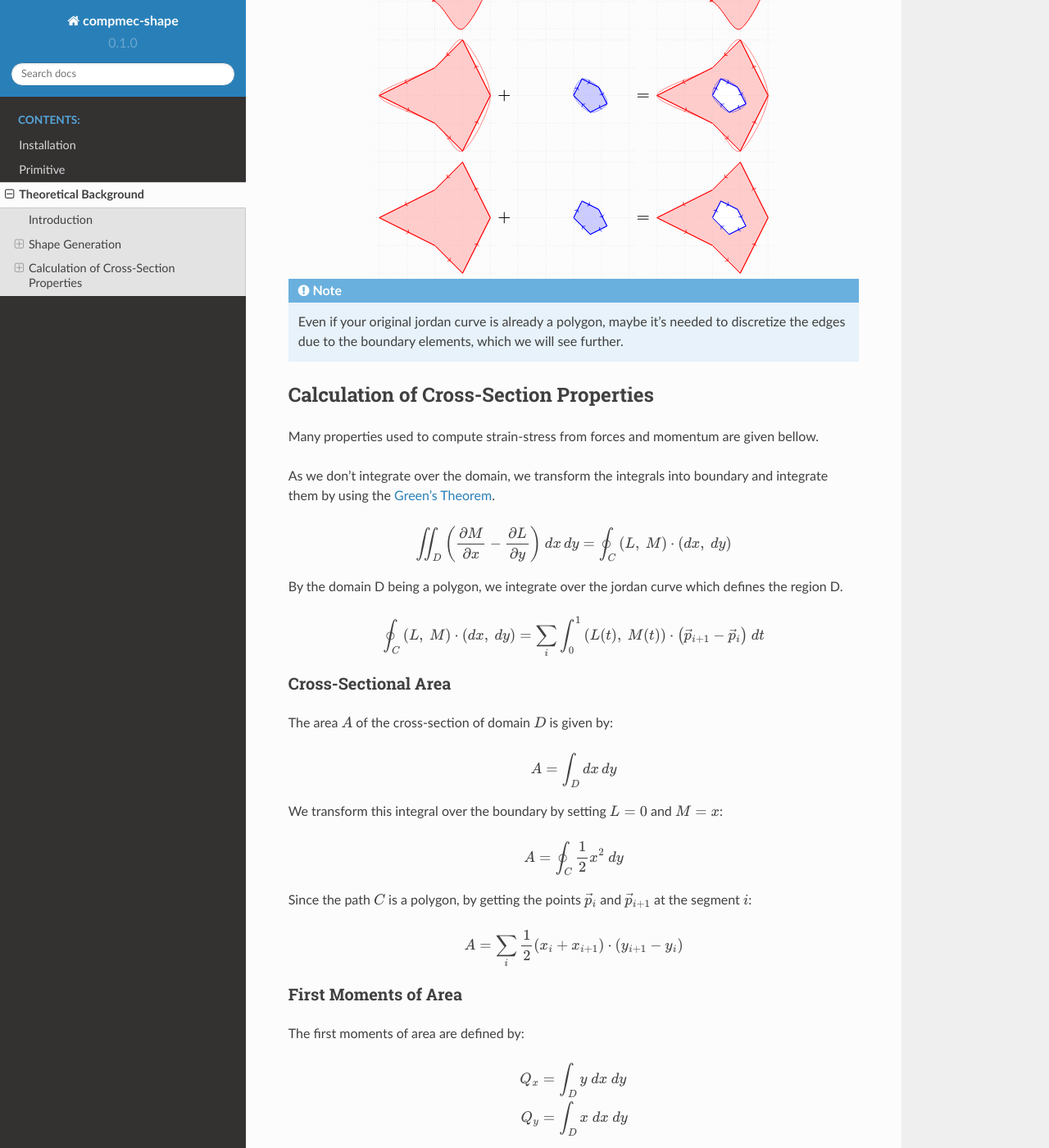
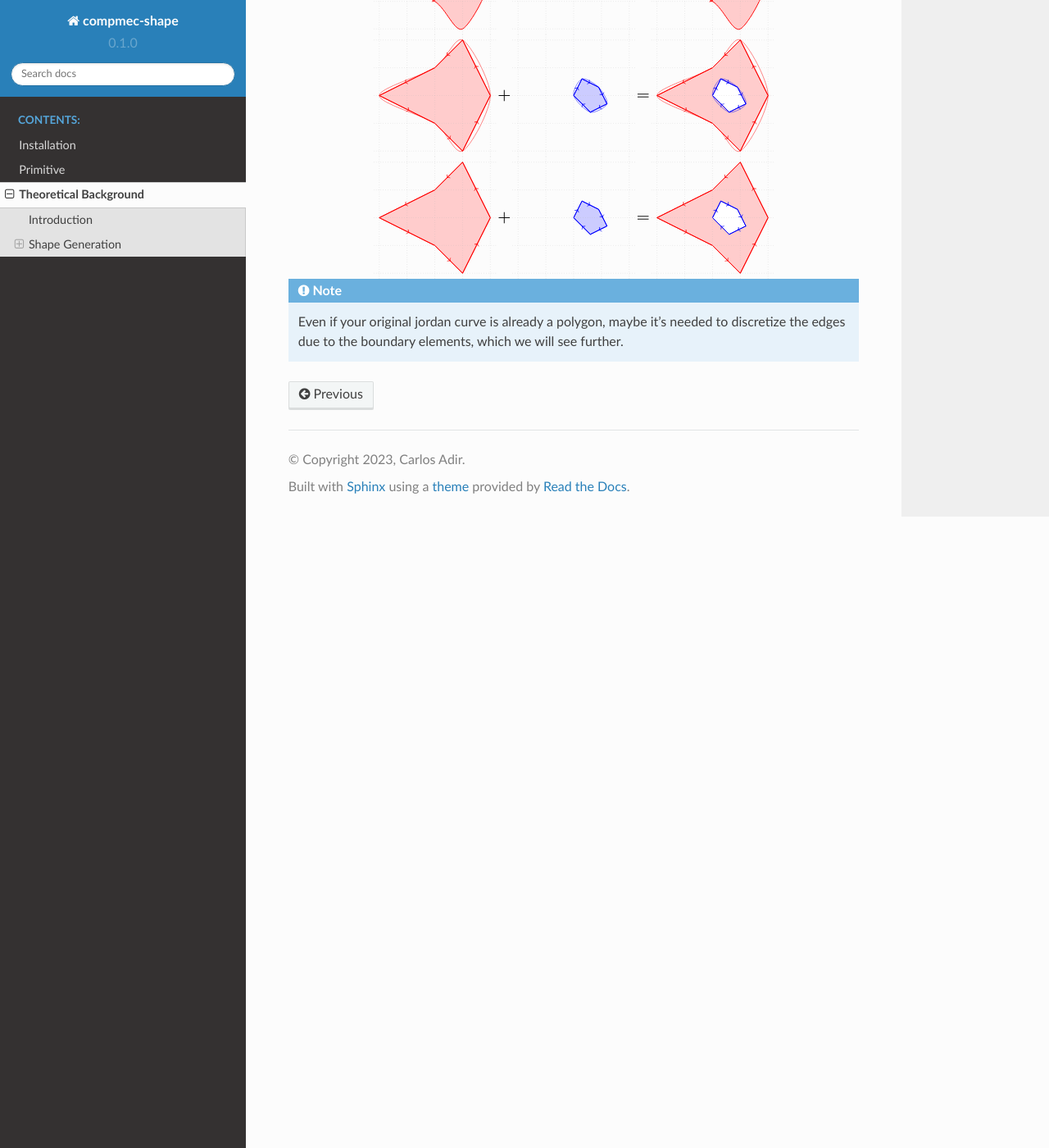
Before and after one commit to compmec/shapepy, a Sphinx documentation site: the page built from docs/source/rst/theory.rst, in a window 1280 px wide and 1400 px high, scrolled down 1047 px. Shown: the whole window at 82% size. Built offline with Sphinx 7.4.7 and the Read the Docs theme 2.0.0, drawn with Linux system fonts in a browser that asks for light colours; the version number is read from the project's files by our own code; some of the changed text lies outside the part shown.

```diff
--- a/docs/source/rst/theory.rst
+++ b/docs/source/rst/theory.rst
@@ -45,89 +45,3 @@
 
 .. note::
    Even if your original jordan curve is already a polygon, maybe it's needed to discretize the edges due to the boundary elements, which we will see further.
-
-
-
-Calculation of Cross-Section Properties
----------------------------------------
-
-Many properties used to compute strain-stress from forces and momentum are given bellow.
-
-As we don't integrate over the domain, we transform the integrals into boundary and integrate them by using the `Green's Theorem <https://en.wikipedia.org/wiki/Green%27s_theorem>`_.
-
-.. math::
-  \iint_D \left(\dfrac{\partial M}{\partial x}-\dfrac{\partial L}{\partial y}\right) \ dx \, dy = \oint_C \left(L, \ M\right) \cdot \left(dx, \ dy\right)
-
-By the domain D being a polygon, we integrate over the jordan curve which defines the region D.
-
-.. math::
-  \oint_{C} \left(L, \ M\right) \cdot \left(dx, \ dy\right) = \sum_{i} \int_{0}^{1} \left(L(t), \ M(t)\right) \cdot \left(\vec{p}_{i+1}-\vec{p}_i\right) \ dt
-
-
-Cross-Sectional Area
-^^^^^^^^^^^^^^^^^^^^
-
-The area :math:`A` of the cross-section of domain :math:`D` is given by:
-
-.. math::
-  A = \int_D dx \, dy
-
-We transform this integral over the boundary by setting :math:`L=0` and :math:`M=x`:
-
-.. math::
-  A = \oint_{C} \dfrac{1}{2}x^2 \ dy
-
-Since the path :math:`C` is a polygon, by getting the points :math:`\vec{p}_{i}` and :math:`\vec{p}_{i+1}` at the segment :math:`i`:
-
-.. math::
-  A = \sum_{i} \dfrac{1}{2}\left(x_i +x_{i+1}\right)\cdot \left(y_{i+1}-y_{i}\right)
-
-
-First Moments of Area
-^^^^^^^^^^^^^^^^^^^^^
-
-The first moments of area are defined by:
-
-.. math::
-  Q_x & = \int_D y \ dx \ dy \\
-  Q_y & = \int_D x \ dx \ dy
-
-
-Picking specific :math:`L` and :math:`M`:
-
-.. math::
-  Q_x & = \oint_C -\dfrac{1}{2}y^2 \ dx \\
-  Q_y & = \oint_C \dfrac{1}{2}x^2 \ dy
-
-Since the path :math:`C` is a polygon,
-
-.. math::
-  Q_x & = \dfrac{1}{6}\sum_{i} \left(x_{i}-x_{i+1}\right)\left(y_{i}^2+y_{i}y_{i+1}+y_{i+1}^2\right) \\
-  Q_y & = \dfrac{1}{6}\sum_{i} \left(x_{i}^2+x_{i}x_{i+1}+x_{i+1}^2\right)\left(y_{i+1}-y_{i}\right)
-
-
-Second Moments of Area
-^^^^^^^^^^^^^^^^^^^^^^
-
-The second moments of area are defined by:
-
-.. math::
-  I_{xx} &= \oint_C y^2 \ dx \ dy \\
-  I_{xy} &= \oint_C xy \ dx \ dy \\
-  I_{yy} &= \oint_C x^2 \ dx \ dy
-
-
-By picking specific :math:`L` and :math:`M`:
-
-.. math::
-  I_{xx} &= \oint_C -\dfrac{1}{3}y^3 \ dx \\
-  I_{xy} &= \oint_C -xy^2 \ dx + x^2 y \ dy  \\
-  I_{yy} &= \oint_C \dfrac{1}{3}x^3 \ dy
-
-
-Since the path :math:`C` is a polygon,
-
-.. math::
-  I_{xx} &=  \dfrac{1}{12}\sum_{i} \left(x_{i}-x_{i+1}\right)\left(y_{i}^3+y_{i}^2y_{i+1}+y_{i}y_{i+1}^2+y_{i+1}^3\right) \\
-  I_{xy} &= \dfrac{1}{24}\sum_{i} \left(x_{i}\cdot y_{i+1} - x_{i+1}\cdot y_{i}\right)\left(2x_{i}y_{i}+x_{i}y_{i+1}+x_{i+1}y_{i}+x_{i+1}y_{i+1}\right) \\
-  I_{yy} &= \dfrac{1}{12}\sum_{i} \left(x_{i}^3+x_{i}^2 x_{i+1}+x_{i}x_{i+1}^2+x_{i+1}^3\right)\left(y_{i+1}-y_{i}\right)
--- a/pyproject.toml
+++ b/pyproject.toml
@@ -11,10 +11,7 @@
 python = "^3.7"
 
 [tool.poetry.dev-dependencies]
-pytest = "^7.0.0"
-pytest-order = "^1.0.0"
-pytest-timeout = "^2.0.0"
-pytest-dependency = "^0.5.0"
+pytest = "^5.2"
 
 [tool.poetry.group.dev.dependencies]
 pre-commit = "^3.3.3"
```
Also changed, not shown: 1 other file.
